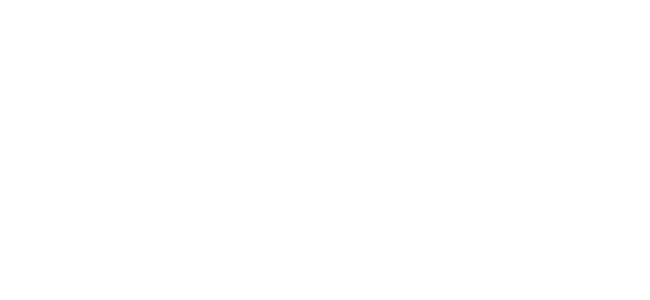
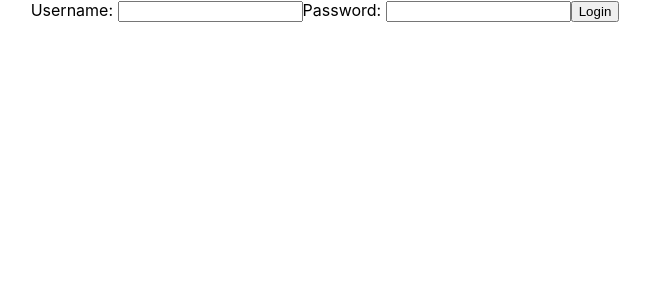
Before and after one commit to nguyensjsu/fa21-172-end-game, a React (Create React App) app in the folder client/: page / in a window 1280 px wide. Shown: the top 300 px of the page, without its empty margins (315-965 px from the left). Built offline with nearby package versions, Linux system fonts and the light colour scheme.

Commit message:
implement react error handler for invalid urls

```diff
--- a/client/src/components/donate/Donate.jsx
+++ b/client/src/components/donate/Donate.jsx
@@ -8,9 +8,10 @@
             <div className='Donate'>
                 <Router>
                     <Routes>
-                        <Route path='/' component={LoginComponent}/>
-                        <Route path='/login' component={LoginComponent}/>
-                        <Route path='/login' component={WelcomeComponent}/>
+                        <Route path='/' element={<LoginComponent />}/>
+                        <Route path='/login' element={<LoginComponent />}/>
+                        <Route path='/welcome/*' element={<WelcomeComponent />}/>
+                        <Route path='*' element={ <ErrorComponent /> } />
                     </Routes>
                 </Router>
             </div>
@@ -24,6 +25,11 @@
     {
         return <div>Welcome!</div>
     }
+}
+
+function ErrorComponent()
+{
+    return <div>Error! Invalid page.</div>
 }
 
 class LoginComponent extends Component
```
